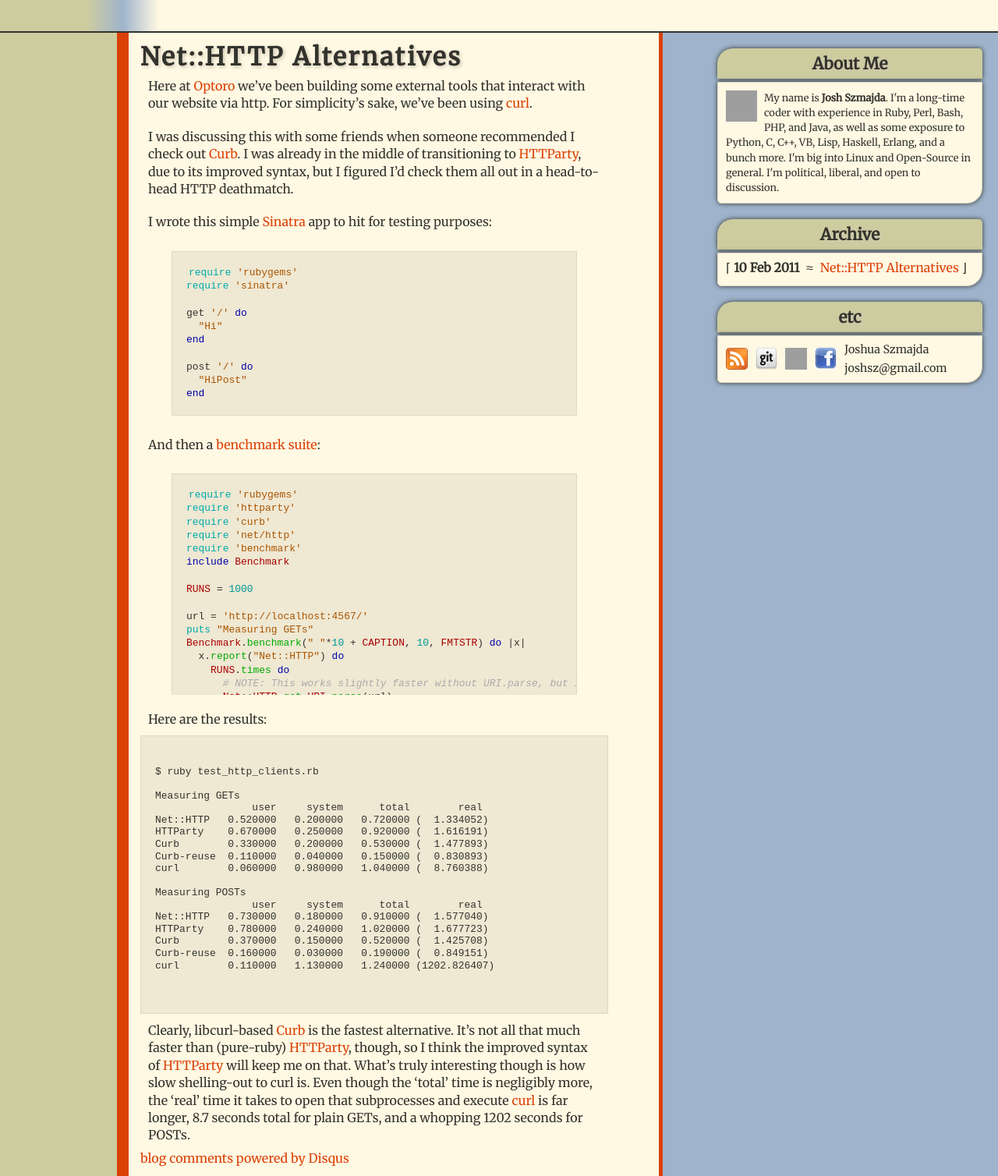
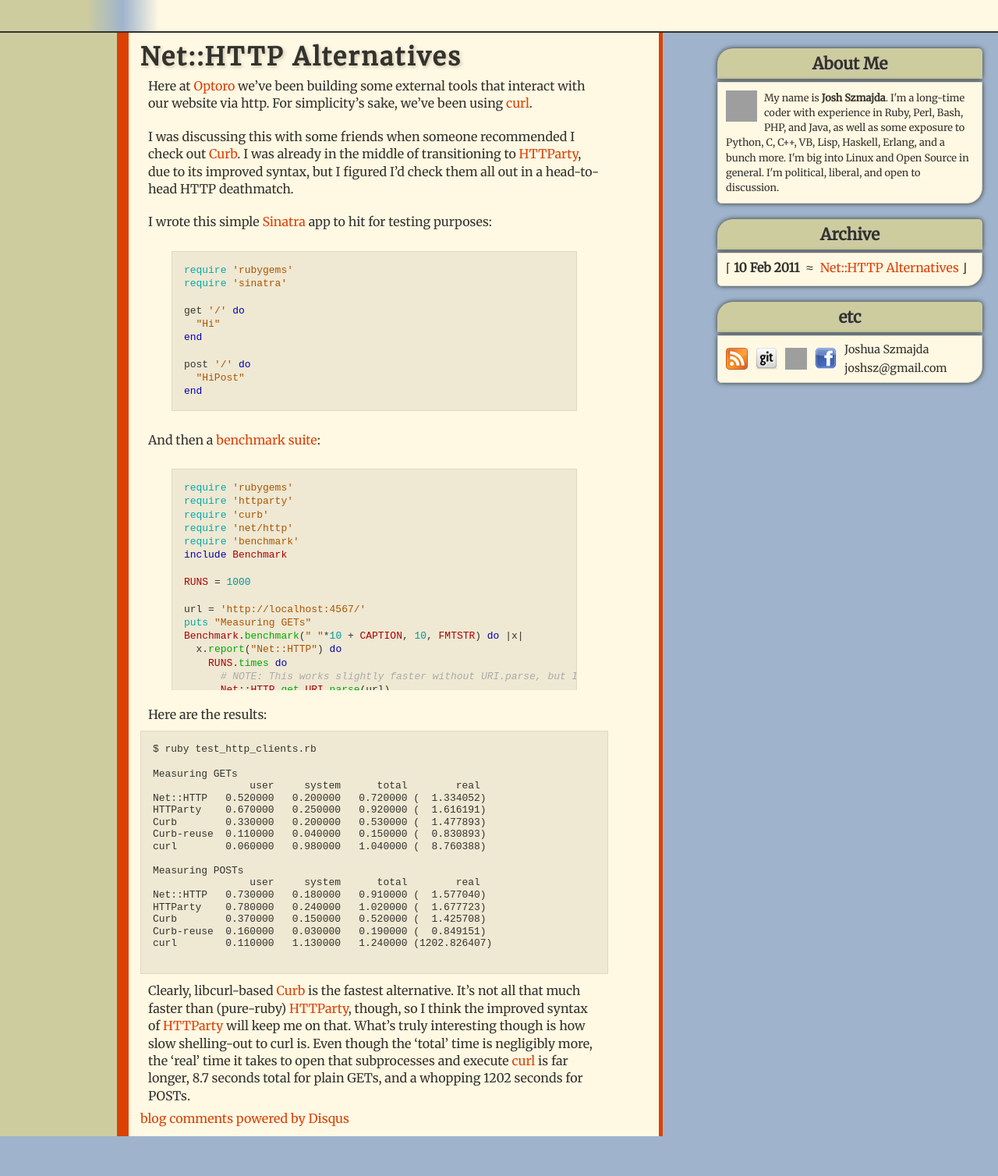
Before and after one commit to jszmajda/blog, a Jekyll site: the page built from code/_posts/2011-02-10-net-http-alternatives.md, in a window 1280 px wide. Shown: the whole page at 78% size. Built offline with Jekyll 4.4.1, drawn with Linux system fonts in a browser that asks for light colours; some web fonts are replaced; comment, search, counter and statistics services are not loaded; after the commit the page ends 1457 px from its top, so only the background shows below that; grey boxes are pictures that could not be loaded.

```diff
--- a/_layouts/default.html
+++ b/_layouts/default.html
@@ -36,7 +36,7 @@ site_title: Mens Sana
         <h3>About Me</h3>
         <p>
         <img src="http://www.gravatar.com/avatar/8f8d83cc67582bc98ed3a111a8182d55.png" align="left" width="40" height="40"/>
-        My name is <strong>Josh Szmajda</strong>. I'm a long-time coder with experience in Ruby, Perl, Bash, PHP, and Java, as well as some exposure to Python, C, C++, VB, Lisp, Haskell, Erlang, and a bunch more. I'm big into Linux and Open-Source in general. I'm political, liberal, and open to discussion.
+        My name is <strong>Josh Szmajda</strong>. I'm a long-time coder with experience in Ruby, Perl, Bash, PHP, and Java, as well as some exposure to Python, C, C++, VB, Lisp, Haskell, Erlang, and a bunch more. I'm big into Linux and Open Source in general. I'm political, liberal, and open to discussion.
         </p>
       </div>
       <div class="navblock">
--- a/css/main.css
+++ b/css/main.css
@@ -194,7 +194,6 @@ code, pre {
   font-family: 'Droid Sans Mono', 'Courier New', sans-serif;
   font-size: 0.9em;
   line-height: 1.2em;
-  padding: 3px;
 }
 
 .shortCode {
```
Also changed, not shown: README.md (added).
